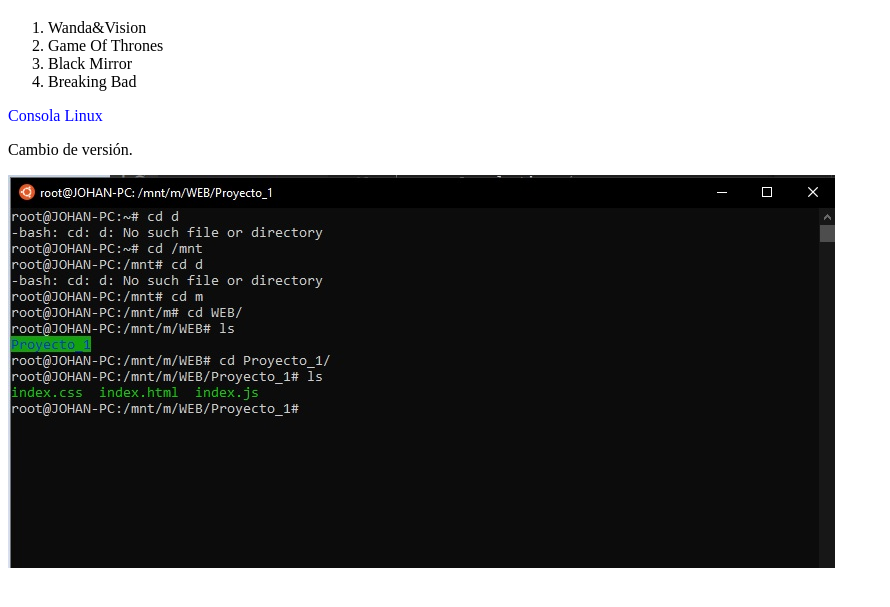
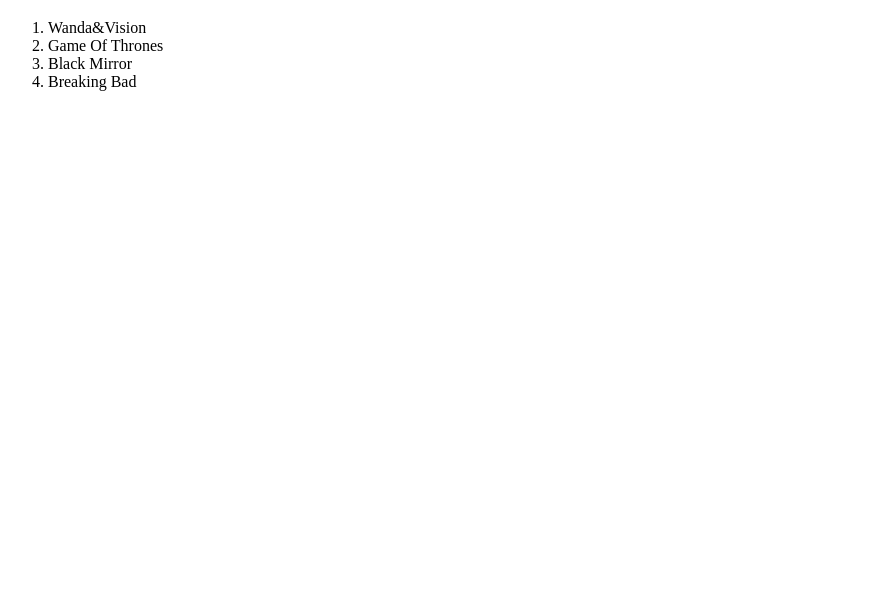
Before and after one commit to U-Johan-Bernal/Ing_Web, a plain HTML site: page index.html in a window 1280 px wide. Shown: the part 61-668 px from the top of the page, without its empty margins (0-890 px from the left). Drawn offline with Linux system fonts and the light colour scheme; files that its build step writes are made by us from their sources.

Commit message:
Solo Series Favoritas

```diff
--- a/index.html
+++ b/index.html
@@ -15,8 +15,5 @@
         <li>Black Mirror</li>
         <li>Breaking Bad</li>
     </ol>
-    <p class="titulo1">Consola Linux</p>
-    <p>Cambio de versión.</p>
-    <img src="Consola.jpg" alt="">
 </body>
 </html>
```
